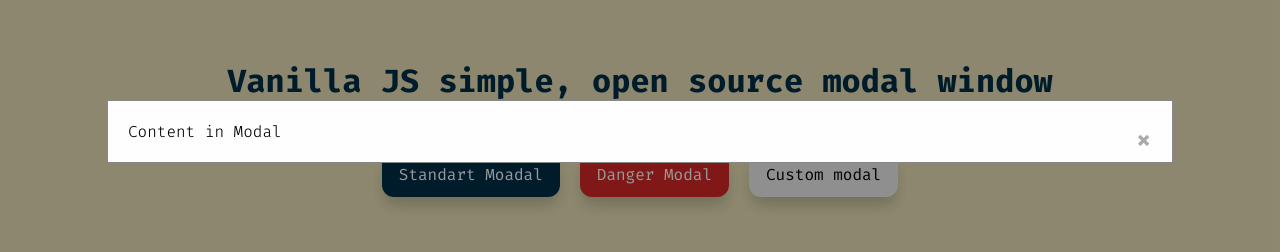
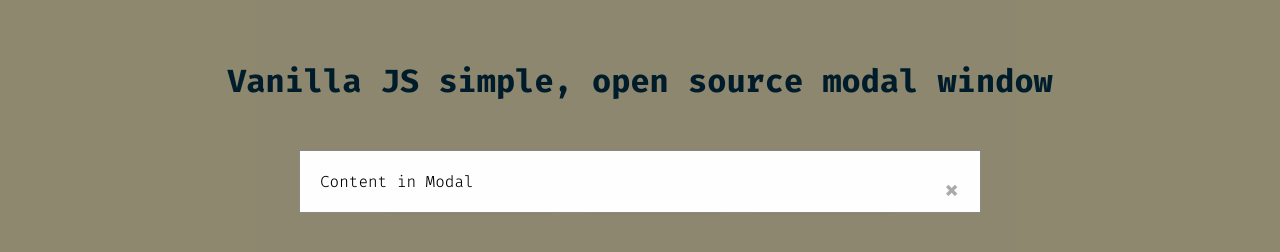
Before and after one commit to aramokay/Vanill-JS-Modal-Window, a plain HTML site: page index.html in a window 1280 px wide. Both pictures are taken after a click on the button "Standart Moadal". Drawn offline with Linux system fonts and the light colour scheme.

Commit message:
Animation added

```diff
--- a/assets/css/demo.css
+++ b/assets/css/demo.css
@@ -71,7 +71,7 @@ h1,h2,h3,h4{
  /* display: none; /* Hidden by default */
   position: fixed; /* Stay in place */
   z-index: 1; /* Sit on top */
-  padding-top: 100px; /* Location of the box */
+  padding-top: 150px; /* Location of the box */
   left: 0;
   top: 0;
   width: 100%; /* Full width */
@@ -87,7 +87,7 @@ h1,h2,h3,h4{
   margin: auto;
   padding: 20px;
   border: 1px solid #888;
-  width: 80%;
+  width: 50%;
 }
 
 /* The Close Button */
@@ -104,3 +104,19 @@ h1,h2,h3,h4{
   text-decoration: none;
   cursor: pointer;
 }
+
+@keyframes append-animate {
+	from {
+		transform: translateY(-500px);
+		opacity: 0;
+	}
+	to {
+		transform: translateY(0px);
+		opacity: 1;
+	}
+}
+
+/* animate new box */
+.animate{
+	animation: append-animate .2s linear;
+}
--- a/assets/js/simplejs-modal.js
+++ b/assets/js/simplejs-modal.js
@@ -10,10 +10,10 @@ for (i = 0; i < buttons.length; ++i) {
 
      var modal = document.createElement('div');
      modal.style.cssText = '';
-     modal.classList = 'modal'
+     modal.classList.add('modal')
      modal.id = 'MyModal'
 
-     modal.innerHTML = '<div class="modal-content"><span id="vjs-modal-close" onclick="vjsModalClose()">&times;</span><p>'+d_content+'</p></div>'
+     modal.innerHTML = '<div class="modal-content animate"><span id="vjs-modal-close" onclick="vjsModalClose()">&times;</span><p>'+d_content+'</p></div>'
 
     document.body.appendChild(modal);
 
```
